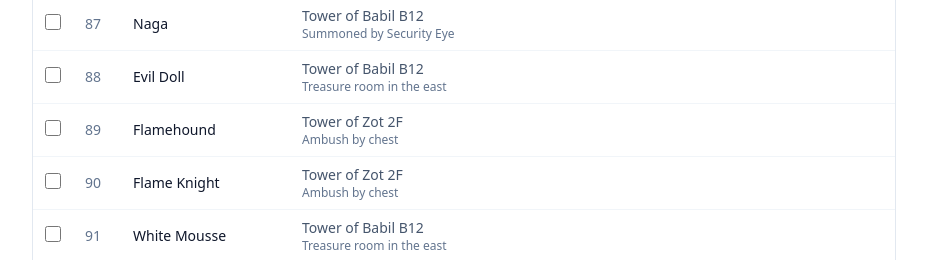
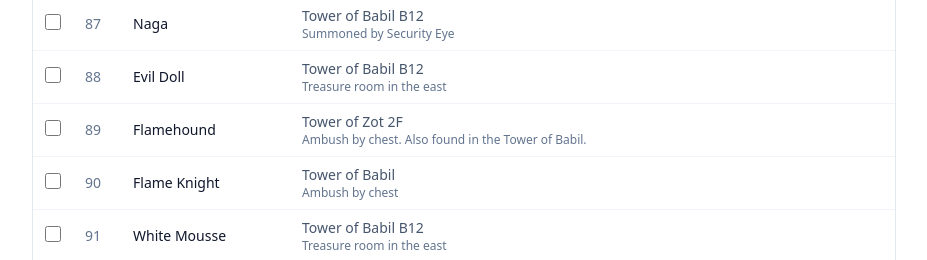
Before and after one commit to ponkberry/final-fantasy-iv-achievement-guide, a React (Vite) app: page /#/bestiary in a window 1280 px wide. Shown: the part 4060-4320 px from the top of the page, without its empty margins (176-1103 px from the left). Built offline with nearby package versions, Linux system fonts and the light colour scheme.

Commit message:
Fixed Flame Knight

```diff
--- a/src/data/bestiary.ts
+++ b/src/data/bestiary.ts
@@ -568,15 +568,16 @@ export const bestiary: BestiaryEntry[] = [
     number: 89,
     name: 'Flamehound',
     location: 'Tower of Zot 2F',
-    notes: 'Ambush by chest',
+    notes: 'Ambush by chest. Also found in the Tower of Babil.',
     chapterId: 'ch11-tower-of-zot',
+    extraChapterIds: ['ch14-tower-of-babil-lower'],
   },
   {
     number: 90,
     name: 'Flame Knight',
-    location: 'Tower of Zot 2F',
+    location: 'Tower of Babil',
     notes: 'Ambush by chest',
-    chapterId: 'ch11-tower-of-zot',
+    chapterId: 'ch14-tower-of-babil-lower',
   },
   {
     number: 91,
```
Also changed, not shown: 2 other files (tests, documents, lock files or other folders).
